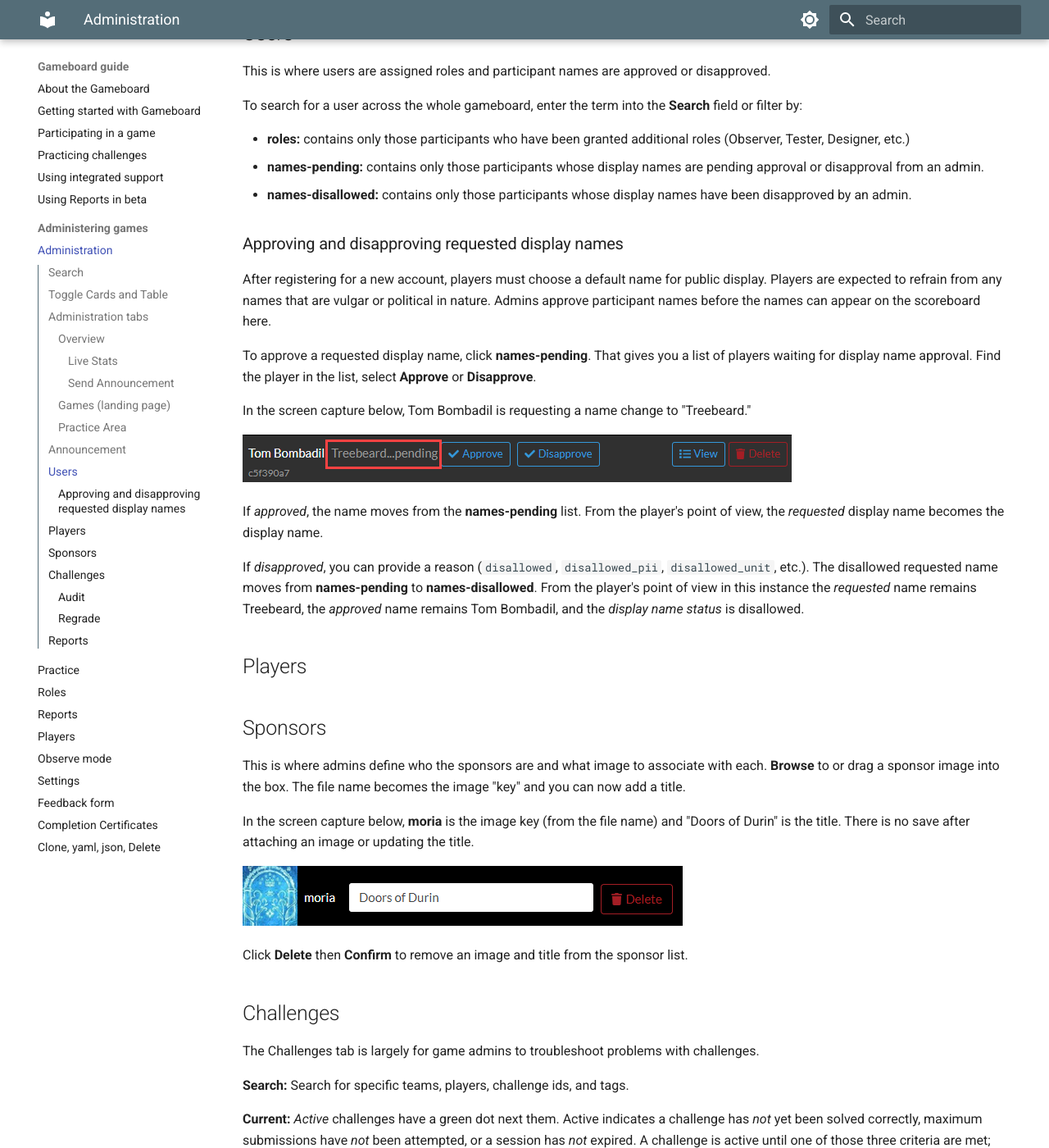
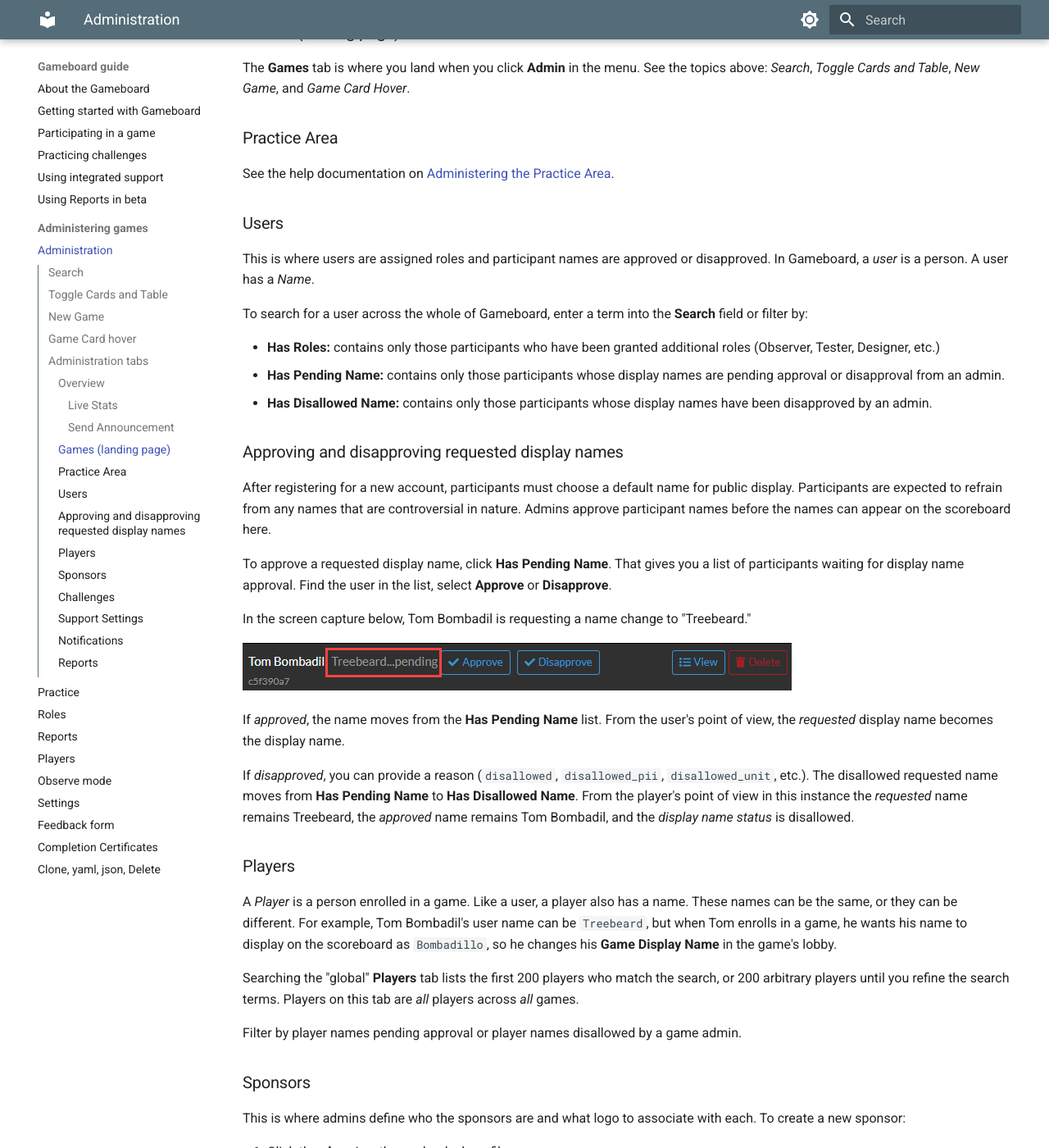
Before and after one commit to cmu-sei/foundry-docs, an MkDocs documentation site: the page built from docs/gameboard/admin.md, in a window 1280 px wide and 1400 px high, scrolled down 1535 px. Shown: the whole window at 82% size. Built offline with MkDocs 1.6.1 and Material for MkDocs 9.7.7, drawn with Linux system fonts in a browser that asks for light colours; some of the changed text lies outside the part shown.

Commit message:
big update - revised whole admin page

```diff
--- a/docs/gameboard/admin.md
+++ b/docs/gameboard/admin.md
@@ -1,6 +1,6 @@
 # Gameboard Administration
 
-The Admin function of the gameboard app helps those with the admin role:
+The Admin function of Gameboard helps those with the admin role:
 
 - Create, clone, manage, and delete games and challenges
 - Manage users
@@ -9,15 +9,29 @@
 - Run and export user, gameboard, challenge, and feedback reports
 - Broadcast messages to all game participants
 
-After logging into the gameboard app with the appropriate role, click **Admin**.
+After logging into the gameboard app with the appropriate role, click **Admin**. By default, you land on the **Games** tab.
 
 ## Search
 
-This **Search** feature allows game administrators to search on the *name* of the game tiles that appear here.
+This **Search** feature allows game administrators to search on name, season, track, etc., of the game tiles that appear here.
 
 ## Toggle Cards and Table
 
-<!-- 5/6/2024 updates starting here.-->
+Toggle between the view of games displayed as game *cards* or rows in a *table*.
+
+## New Game
+
+Click **+ New Game** to create a new game, or import from YAML, or upload or drop a YAML file.
+
+## Game Card hover
+
+When games are toggled to display as *Cards*,  you can hover over the game to see options.
+
+- **Players:** Refer to the help documentation on [Players](admin-players.md). Players on the game card are only players who have enrolled in that game.
+- **Observe:** Refer to the help documentation on [Observe Mode](admin-observe.md).
+- **Settings:** Refer to the help documentation on [Admin Game Settings](admin-settings.md).
+- **Clone, yaml, and json:** Refer to the help documentation on [Clone, yaml, and json options](admin-clone-yaml-json.md).
+- **Delete:** Deletes the game.
 
 ## Administration tabs
 
@@ -41,53 +55,50 @@
 
 See the help documentation on [Administering the Practice Area](admin-practice-area.md).
 
-<!-- Testing some new content. Still 5/6/2024 stuff. -->
+### Users
 
-## Announcement
+This is where users are assigned roles and participant names are approved or disapproved. In Gameboard, a *user* is a person. A user has a *Name*.
 
-The **Announcement** feature allows game administrators to broadcast important messages to all participants within a game. Among other uses, these could be messages regarding gameboard issues, challenge issues, and changes to logistics. Announcements appear in the bottom of the gameboard  interface.
+To search for a user across the whole of Gameboard, enter a term into the **Search** field or filter by:
 
-<!--Need to confirm where the announcements appear to the participants.-->
-
-In the Announcement field, enter the content of the announcement and click **Announce**.
-
-## Users
-
-This is where users are assigned roles and participant names are approved or disapproved.
-
-To search for a user across the whole gameboard, enter the term into the **Search** field or filter by:
-
-- **roles:** contains only those participants who have been granted additional roles (Observer, Tester, Designer, etc.)
-- **names-pending:** contains only those participants whose display names are pending approval or disapproval from an admin.
-- **names-disallowed:** contains only those participants whose display names have been disapproved by an admin.
+- **Has Roles:** contains only those participants who have been granted additional roles (Observer, Tester, Designer, etc.)
+- **Has Pending Name:** contains only those participants whose display names are pending approval or disapproval from an admin.
+- **Has Disallowed Name:** contains only those participants whose display names have been disapproved by an admin.
 
 ### Approving and disapproving requested display names
 
-After registering for a new account, players must choose a default name for public display. Players are expected to refrain from any names that are vulgar or political in nature. Admins approve participant names before the names can appear on the scoreboard here.
+After registering for a new account, participants must choose a default name for public display. Participants are expected to refrain from any names that are controversial in nature. Admins approve participant names before the names can appear on the scoreboard here.
 
-To approve a requested display name, click **names-pending**. That gives you a list of players waiting for display name approval. Find the player in the list, select **Approve** or **Disapprove**.
+To approve a requested display name, click **Has Pending Name**. That gives you a list of participants waiting for display name approval. Find the user in the list, select **Approve** or **Disapprove**.
 
 In the screen capture below, Tom Bombadil is requesting a name change to "Treebeard."
 
 ![admin-pending](img/admin-pending.png)
 
-If *approved*, the name moves from the **names-pending** list. From the player's point of view, the *requested* display name becomes the display name.
+If *approved*, the name moves from the **Has Pending Name** list. From the user's point of view, the *requested* display name becomes the display name.
 
-If *disapproved*, you can provide a reason (`disallowed`, `disallowed_pii`, `disallowed_unit`, etc.). The disallowed requested name moves from **names-pending** to **names-disallowed**. From the player's point of view in this instance the *requested* name remains Treebeard, the *approved* name remains Tom Bombadil, and the *display name status* is disallowed.
+If *disapproved*, you can provide a reason (`disallowed`, `disallowed_pii`, `disallowed_unit`, etc.). The disallowed requested name moves from **Has Pending Name** to **Has Disallowed Name**. From the player's point of view in this instance the *requested* name remains Treebeard, the *approved* name remains Tom Bombadil, and the *display name status* is disallowed.
 
-## Players
+### Players
 
-## Sponsors
+A *Player* is a person enrolled in a game. Like a user, a player also has a name. These names can be the same, or they can be different. For example, Tom Bombadil's user name can be `Treebeard`, but when Tom enrolls in a game, he wants his name to display on the scoreboard as `Bombadillo`, so he changes his **Game Display Name** in the game's lobby.
 
-This is where admins define who the sponsors are and what image to associate with each. **Browse** to or drag a sponsor image into the box. The file name becomes the image "key" and you can now add a title.
+Searching the "global" **Players** tab lists the first 200 players who match the search, or 200 arbitrary players until you refine the search terms. Players on this tab are *all* players across *all* games.
 
-In the screen capture below, **moria** is the image key (from the file name) and "Doors of Durin" is the title. There is no save after attaching an image or updating the title.
+Filter by player names pending approval or player names disallowed by a game admin.
 
-![moria](img/admin-moria.png)
+### Sponsors
 
-Click **Delete** then **Confirm** to remove an image and title from the sponsor list.
+This is where admins define who the sponsors are and what logo to associate with each. To create a new sponsor:
 
-## Challenges
+1. Click the **plus** sign, then upload a logo file.
+2. Enter a sponsor **Name**.
+3. Select a **Parent Sponsor** if appropriate.
+4. Click **Save**.
+
+Sponsor logo files may be in any of the following formats: *.png, .jpeg, .jpg, .gif, .webp,* and *.svg*. Your new sponsor appears in the list of sponsors. You can **edit** and **delete** sponsors from the list.
+
+### Challenges
 
 The Challenges tab is largely for game admins to troubleshoot problems with challenges.
 
@@ -99,14 +110,29 @@
 
 **Archived:** When a participant clicks **Reset Session**, before the session is deleted, historical information from participant and challenge event is archived. This archived session information is available here for the game admin to access.
 
-### Audit
+**Submissions:** Displays a date and time stamp and the answers submitted by the player and stored in Gameboard.
 
-Clicking **Audit** provides the game admin with a list of answers submitted by the player.
+**Game Engine Audit:** Clicking **Audit from game engine?** queries the game engine (if you're using the Foundry stack, this is TopoMojo) to provide its list of submitted answers. The purpose of game engine audit is to compare Gameboard's record of submissions to the game engine's record of submissions.
 
-### Regrade
+**Regrade:** Clicking **Regrade** has the gameboard check all submissions by a player against expected answers again. Regrade is used when a challenge has two possible answers or players submit in a format that is correct, but that was unexpected by game or challenge developers. When this happens, the TopoMojo workspace is updated manually to include the new correct answers. Then, the challenge is regraded and the player's score updated if a previously entered incorrect answer is now correct.
 
-Clicking **Regrade** has the gameboard check all submissions by a player against expected answers again. Regrade is used when a challenge has two possible answers or players submit in a format that is correct, but that was unexpected by game or challenge developers. When this happens, the TopoMojo workspace is updated manually to include the new correct answers. Then, the challenge is regraded and the player's score updated if a previously entered incorrect answer is now correct.
+### Support Settings
 
-## Reports
+**Greeting:** Text entered here appears as a banner on the Support page to provide any pertinent information related to competition customer support. Enter your customized message. The greeting supports Markdown formatting.
 
-See [Admin Reports](admin-reports.md).
+### Notifications
+
+Use **Notifications** to post alerts to players. Upon login, players will see a banner for each notification created. Once a player dismisses a notification, they won't see it again. To create a new notification:
+
+1. Click **Create Notification**.
+2. Enter a **Title**.
+3. Enter the **Content** of the notification. The content supports Markdown formatting.
+4. Optionally, set the **Availability dates**. Availability dates aren't required. When set, the notification is shown to players *after* the start date and *until* the end date.
+5. Select a **Type**: General Info (blue), Warning (yellow), or Emergency (red).
+6. Click **Save**.
+
+You can **edit** and **delete** notifications from the list.
+
+###  Reports
+
+Use the new Reports feature. See the [Beta Reports](reports-beta.md) documentation.
```
